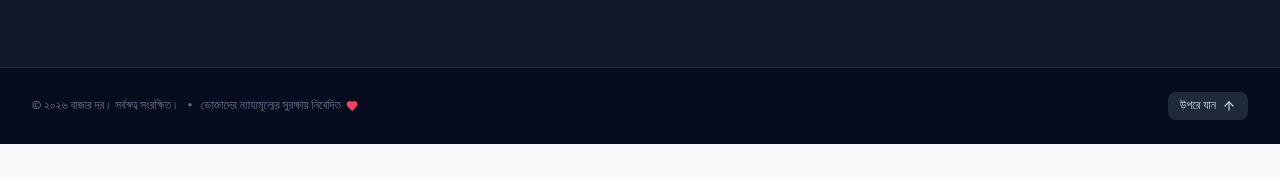
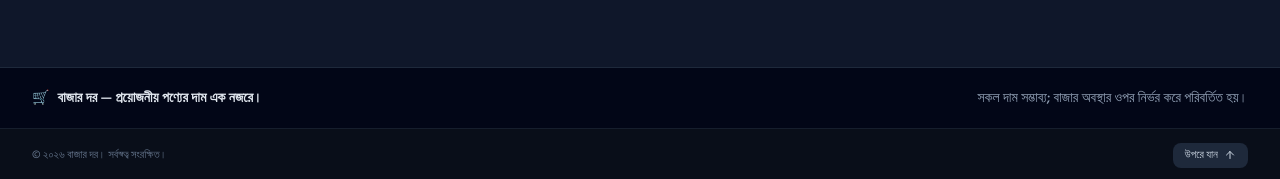
Before and after one commit to rmr193/Bazar-Dor, a Next.js app: page / in a window 1280 px wide. Shown: the part 4997-5176 px from the top of the page. Before the commit the page ends 5141 px from the top, so only its background shows below. Built offline with nearby package versions, Linux system fonts and the light colour scheme; no server answers.

Commit message:
feat: add Figma-matching consumer footer and 404 not found page

```diff
--- /dev/null
+++ b/src/app/not-found.tsx
@@ -0,0 +1,47 @@
+import React from "react";
+import Link from "next/link";
+import { Home, ArrowLeft, Search } from "lucide-react";
+
+export default function NotFound() {
+  return (
+    <main className="min-h-[75vh] flex items-center justify-center px-4 py-16">
+      <div className="max-w-md w-full bg-white rounded-3xl p-8 sm:p-10 border border-slate-200/90 shadow-sm text-center">
+        {/* Visual Badge */}
+        <div className="w-24 h-24 rounded-3xl bg-emerald-50 text-emerald-600 border border-emerald-100 flex items-center justify-center text-4xl mx-auto mb-6 shadow-xs">
+          🛒
+        </div>
+
+        <span className="text-xs font-black text-emerald-600 tracking-widest uppercase bg-emerald-50 px-3 py-1 rounded-full border border-emerald-200">
+          ৪০৪ ত্রুটি (Error 404)
+        </span>
+
+        <h1 className="text-2xl sm:text-3xl font-black text-slate-900 mt-4 tracking-tight">
+          পৃষ্ঠাটি খুঁজে পাওয়া যায়নি
+        </h1>
+
+        <p className="text-xs sm:text-sm text-slate-500 mt-2 leading-relaxed">
+          দুঃখিত, আপনি যে লিংক বা পাতাটি খুঁজছেন তা হয়তো ভুল ঠিকানায় রয়েছে অথবা বর্তমানে উপলব্ধ নেই।
+        </p>
+
+        {/* CTA Button: হোম পেজে ফিরে যান */}
+        <div className="mt-8 flex flex-col sm:flex-row items-center justify-center gap-3">
+          <Link
+            href="/"
+            id="btn-not-found-home"
+            className="w-full sm:w-auto inline-flex items-center justify-center space-x-2 px-6 py-3 bg-emerald-600 hover:bg-emerald-700 text-white font-bold text-xs sm:text-sm rounded-xl shadow-md transition-all hover:scale-105"
+          >
+            <Home className="w-4 h-4" />
+            <span>হোম পেজে ফিরে যান</span>
+          </Link>
+          <Link
+            href="/#সব-পণ্য"
+            className="w-full sm:w-auto inline-flex items-center justify-center space-x-2 px-5 py-3 bg-slate-100 hover:bg-slate-200 text-slate-700 font-bold text-xs sm:text-sm rounded-xl transition-colors"
+          >
+            <Search className="w-4 h-4" />
+            <span>সব পণ্য খুঁজুন</span>
+          </Link>
+        </div>
+      </div>
+    </main>
+  );
+}
--- a/src/components/Footer.tsx
+++ b/src/components/Footer.tsx
@@ -193,26 +193,34 @@ export default function Footer() {
         </div>
       </div>
 
-      {/* 3. Bottom Bar */}
-      <div className="border-t border-slate-800 bg-slate-950/60 py-6">
-        <div className="max-w-7xl mx-auto px-4 sm:px-6 lg:px-8 flex flex-col sm:flex-row items-center justify-between gap-4 text-xs text-slate-500">
-          <div className="flex items-center space-x-2 text-center sm:text-left">
+      {/* 3. Figma Matching Footer Bar */}
+      <div className="border-t border-slate-800 bg-slate-950 py-5">
+        <div className="max-w-7xl mx-auto px-4 sm:px-6 lg:px-8 flex flex-col md:flex-row items-center justify-between gap-3 text-xs sm:text-sm">
+          <div className="font-semibold text-slate-200 flex items-center space-x-2">
+            <span>🛒</span>
+            <span>বাজার দর — প্রয়োজনীয় পণ্যের দাম এক নজরে।</span>
+          </div>
+          <div className="text-slate-400 text-center md:text-right font-medium">
+            সকল দাম সম্ভাব্য; বাজার অবস্থার ওপর নির্ভর করে পরিবর্তিত হয়।
+          </div>
+        </div>
+      </div>
+
+      {/* 4. Sub-bar with Copyright and Back to top */}
+      <div className="border-t border-slate-800/60 bg-black/40 py-3.5">
+        <div className="max-w-7xl mx-auto px-4 sm:px-6 lg:px-8 flex flex-col sm:flex-row items-center justify-between gap-3 text-[11px] text-slate-500">
+          <div>
             <span>© ২০২৬ বাজার দর। সর্বস্বত্ব সংরক্ষিত।</span>
-            <span className="hidden sm:inline">•</span>
-            <span className="hidden sm:inline flex items-center gap-1">
-              ভোক্তাদের ন্যায্যমূল্যের সুরক্ষায় নিবেদিত <Heart className="w-3 h-3 text-rose-500 fill-rose-500 inline ml-0.5" />
-            </span>
           </div>
 
-          {/* Back to top button */}
           <button
             onClick={scrollToTop}
             id="btn-back-to-top"
-            className="flex items-center space-x-1.5 px-3 py-1.5 rounded-lg bg-slate-800 hover:bg-slate-700 text-slate-300 hover:text-white transition-colors"
+            className="flex items-center space-x-1.5 px-3 py-1 rounded-lg bg-slate-800 hover:bg-slate-700 text-slate-300 hover:text-white transition-colors"
             title="উপরে যান"
           >
             <span>উপরে যান</span>
-            <ArrowUp className="w-3.5 h-3.5" />
+            <ArrowUp className="w-3 h-3" />
           </button>
         </div>
       </div>
```
